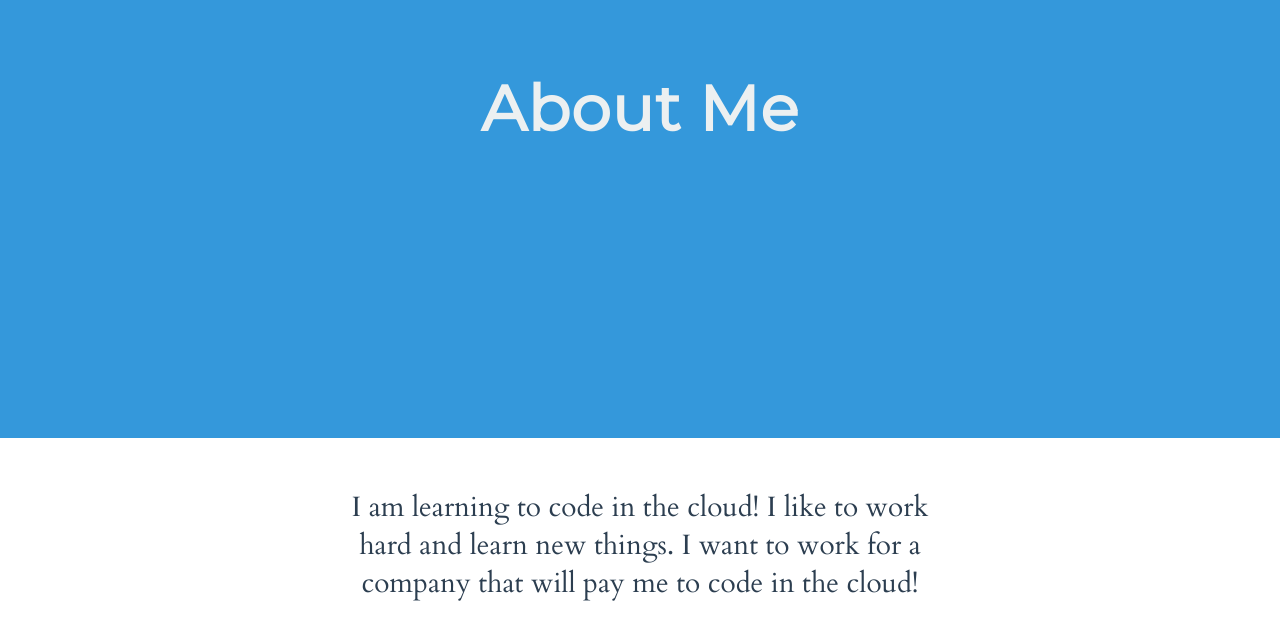
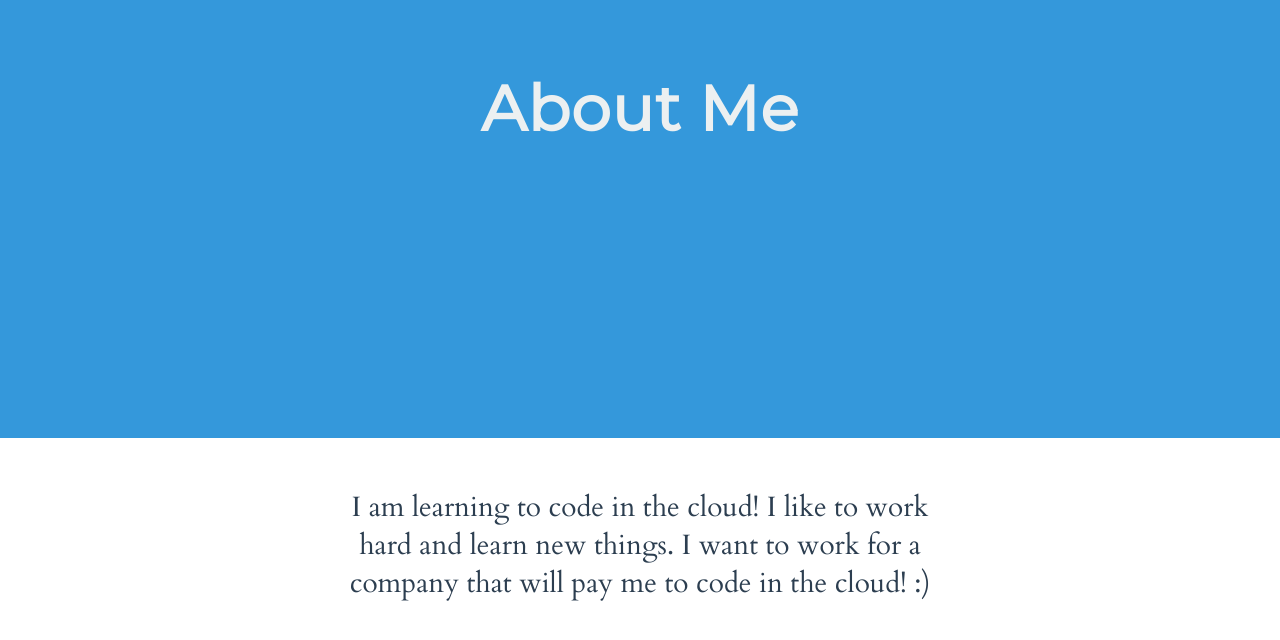
Before and after one commit to srajgopalan/my-serverless-portfolio, a plain HTML site: page index.html in a window 1280 px wide. Shown: the part 1796-2436 px from the top of the page. Drawn offline with Linux system fonts and the light colour scheme.

Commit message:
updated index.html

```diff
--- a/index.html
+++ b/index.html
@@ -112,7 +112,7 @@
     <section class="section section--alignCentered section--description">
       <p class="color--darkgrey section__description">
         I am learning to code in the cloud! I like to work hard and learn new things.
-        I want to work for a company that will pay me to code in the cloud!
+        I want to work for a company that will pay me to code in the cloud! :)
       </p>
 
     <div class="background--skyBlue modal--closed">
```
